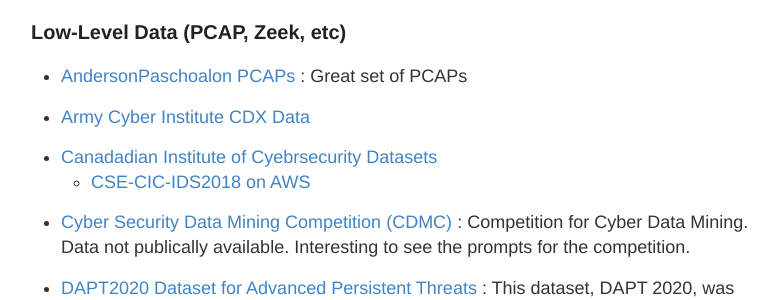
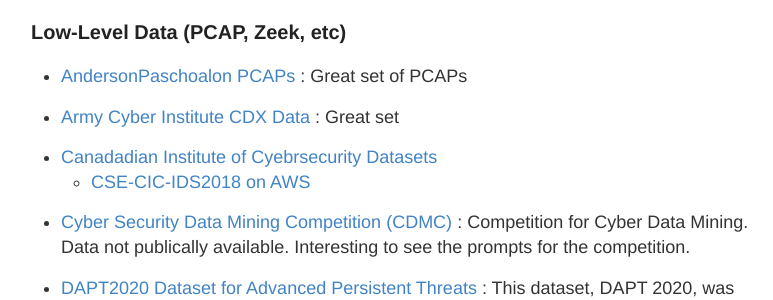
Before and after one commit to stevehenderson/stevehenderson.github.io, a Jekyll site: the page built from data.md, in a window 1280 px wide and 900 px high, scrolled down 694 px. Shown: the part 153-453 px from the top of the window, without its empty margins (249-1022 px from the left). Built offline with Jekyll 4.4.1, drawn with Linux system fonts in a browser that asks for light colours.

Commit message:
Update data.md

```diff
--- a/data.md
+++ b/data.md
@@ -33,7 +33,7 @@
 
    * [AndersonPaschoalon PCAPs](https://github.com/AndersonPaschoalon/Pcaps/) : Great set of PCAPs
 
-   * [Army Cyber Institute CDX Data](https://digitalcommons.usmalibrary.org/aci_datasets/1/)
+   * [Army Cyber Institute CDX Data](https://digitalcommons.usmalibrary.org/aci_datasets/1/) : Great set
 
    * [Canadadian Institute of Cyebrsecurity Datasets](https://www.unb.ca/cic/datasets/index.html)
       *  [CSE-CIC-IDS2018 on AWS](https://www.unb.ca/cic/datasets/ids-2018.html)
```
